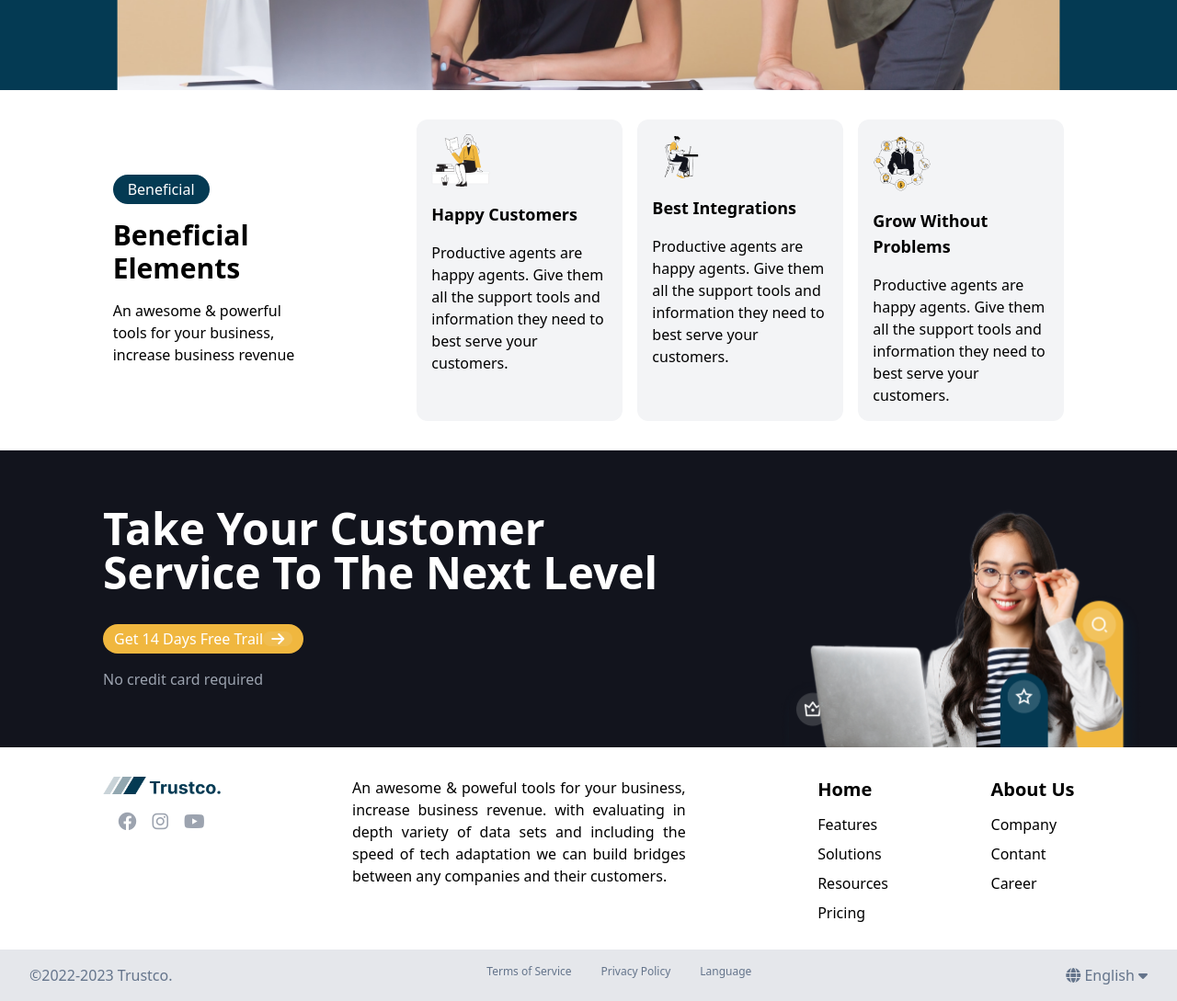
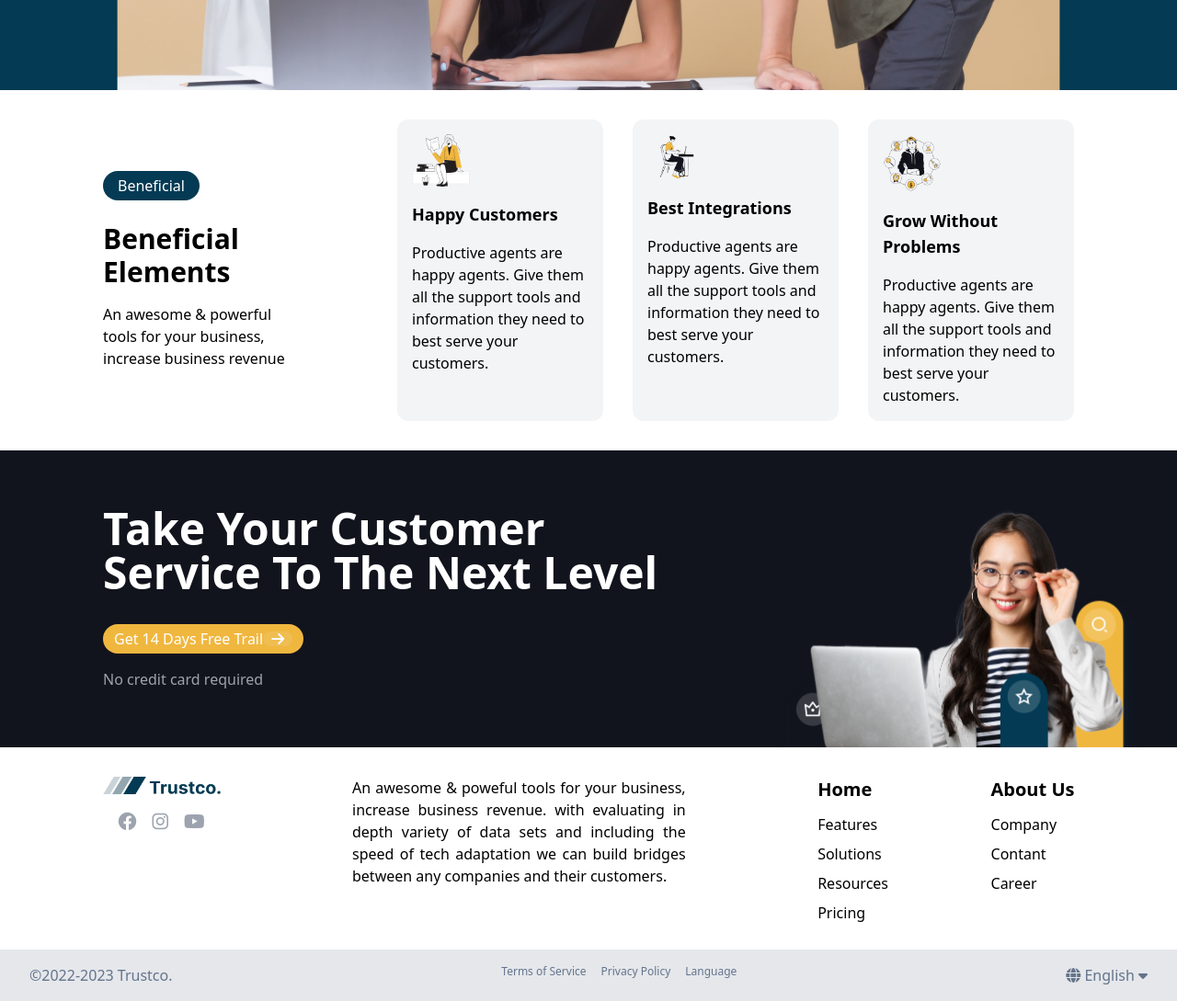
Before and after one commit to NasikhCL/html-and-tailwind-project, a plain HTML site: page index.html in a window 1280 px wide. Shown: the part 1560-2649 px from the top of the page at 92% size. Drawn offline with nearby package versions, Linux system fonts and the light colour scheme.

Commit message:
minor fix

```diff
--- a/index.html
+++ b/index.html
@@ -110,14 +110,14 @@
     </section>
     <section class="mx-2 py-6">
         <div class="w-full flex flex-wrap justify-evenly items-center ">
-            <div class="w-56 px-2 flex flex-col ">
+            <div class="w-56 px-2 flex flex-col my-4">
                 <div class="w-fit px-4 py-1 rounded-2xl bg-[#043A53] text-white">Beneficial</div>
-                <h2 class="text-3xl font-semibold mt-4">
+                <h2 class="text-3xl font-semibold mt-6">
                     Beneficial Elements
                 </h2>
                 <p class="mt-4">An awesome & powerful tools for your business, increase business revenue</p>
             </div>
-            <div class="flex flex-wrap">
+            <div class="flex flex-wrap gap-4">
                 <div class="w-full md:w-56 p-4 m-2 flex flex-col bg-gray-100 rounded-xl">
                     <img class="w-16" src="./assets/Illust 1.png" alt="">
                     <h2 class="text-lg font-semibold mt-4">
@@ -178,7 +178,7 @@
     </div>
 
 </div>
-<div class="text-center md:text-justify md:px-8 lg:w-4/12">
+<div class="text-center md:text-justify px-4 md:px-8 lg:w-4/12">
     <p>An awesome & poweful tools for your business, increase business revenue. with evaluating in depth variety of data sets and including the speed of tech adaptation we can build bridges between any companies and their customers.</p>
 </div>
 <div>
@@ -202,7 +202,7 @@
     <div class="order-3 lg:order-none w-full lg:w-fit text-center">
         ©2022-2023 Trustco.
     </div>
-    <div class="text-xs flex gap-x-8 mx-auto lg:w-fit">
+    <div class="text-xs flex gap-x-4 mx-auto lg:w-fit">
         <p>Terms of Service</p>
         <p>Privacy Policy</p>
         <p>Language</p>
```
Also changed, not shown: assets/vip-crown-2-line.png (deleted), 1 other file.
